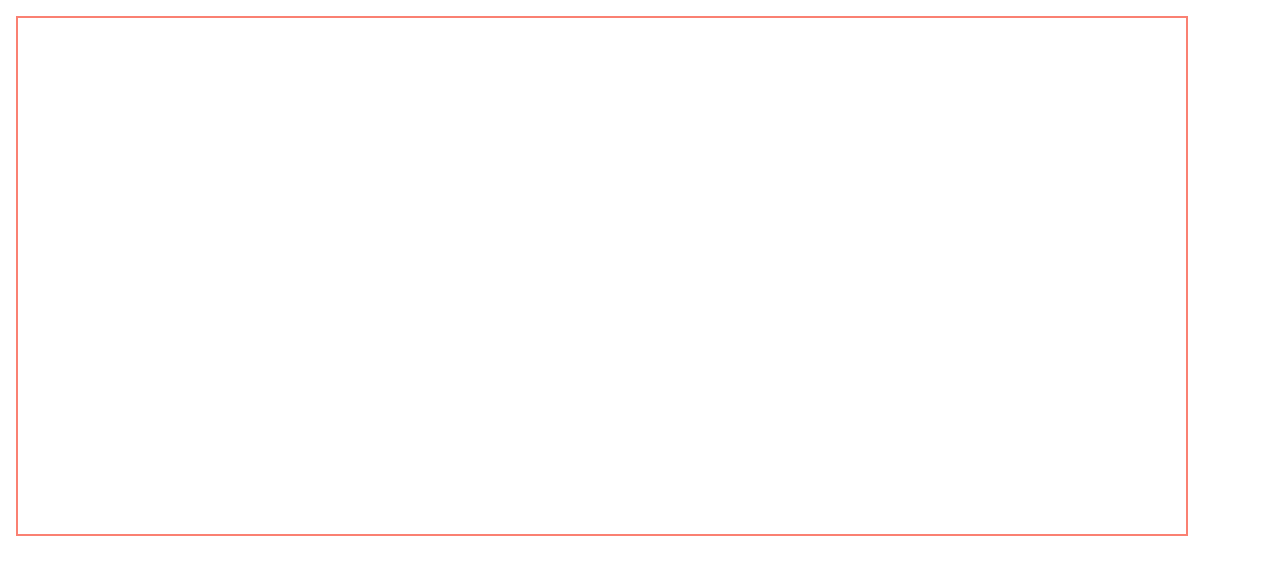
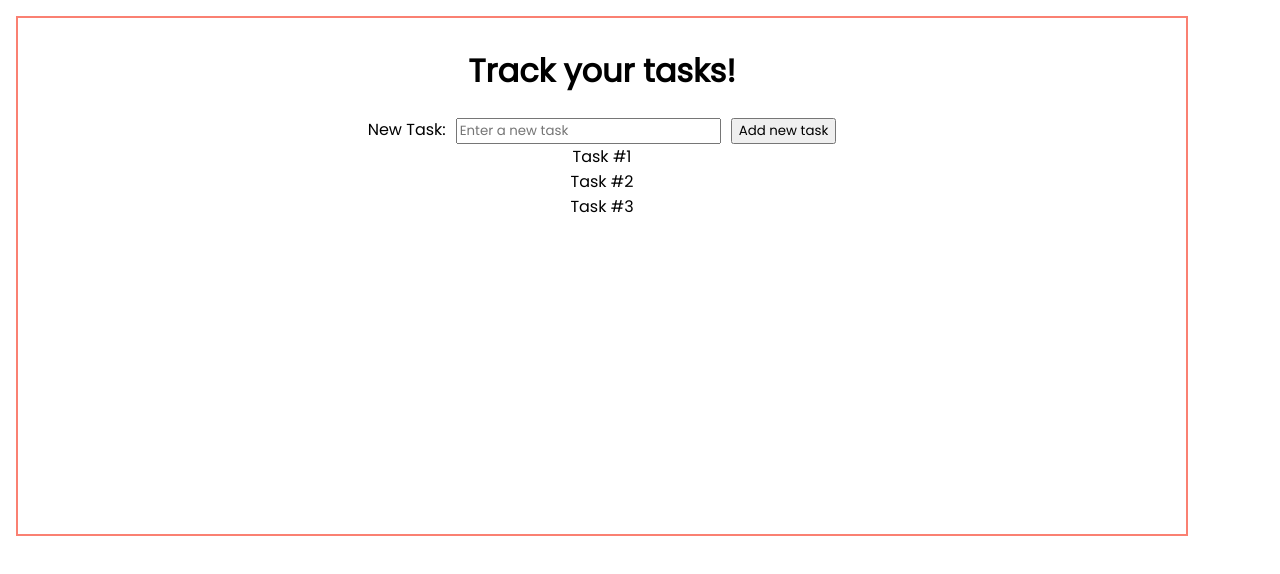
Before and after one commit to DustyDogCodex/Track-It, a React (Create React App) app: page / in a window 1280 px wide. Shown: the top 574 px of the page. Built offline with nearby package versions, Linux system fonts and the light colour scheme; the HTML template or start-up script is replaced by a standard one.

Commit message:
removed superfluous files. Added TaskList component that displays currently scheduled tasks. Made styling changes to components. Added JS to App.js to add new task to current list

```diff
--- a/src/App.js
+++ b/src/App.js
@@ -1,31 +1,61 @@
-import { useState } from "react";
+import React from 'react';
+import TaskList from "./components/TaskList";
 
 function App() {
-  const [tasks, setTasks] = useState([
+
+  /* hardcoded task list for testing out the current code. User will be able to add and update tasks. */
+  const [tasks, setTasks] = React.useState([
     {
         id: 1,
-        info: "Task #1",
-        time: 'March 8th at 5pm',
-        reminder: true
+        info: "Task #1"
     },
     {
         id: 2,
-        info: "Task #2",
-        time: 'March 9th at 6pm',
-        reminder: true
+        info: "Task #2"
     },
     {
         id: 3,
-        info: "Task #3",
-        time: 'March 10th at 9am',
-        reminder: true
+        info: "Task #3"
     }
   ])
 
+  const [newTask, setNewTask] = React.useState('')
+
+  function handleInputChange(e){
+    const newInput = e.target.value
+    setNewTask(newInput)
+  }
+
+  /* function for adding new task and preventing default event of reloading page after submitting */
+  function addNewTask(e){
+    const newID = tasks.length + 1
+
+    setTasks(prevTasks =>
+      [...prevTasks,
+        {
+          id: newID,
+          info: newTask
+        }
+    ])
+
+    console.log(tasks)
+
+    setNewTask('')
+    e.preventDefault()
+  }
 
   return (
     <div className="main">
-
+      <div className="addTask">
+        <h1>Track your tasks!</h1>
+        <form onSubmit={addNewTask}>
+          <label> New Task:
+            <input type="text" placeholder="Enter a new task" value={newTask} onChange={handleInputChange}/>
+          </label>
+          <input type="submit" value='Add new task'/>
+        </form>
+      </div>
+      <TaskList tasks={tasks} />
     </div>
   );
 }
--- /dev/null
+++ b/src/components/TaskList.js
@@ -0,0 +1,16 @@
+/* component that renders a list of tasks that have been set by the user. */
+
+function TaskList({ tasks }) {
+
+    const taskList = tasks.map(task => {
+        return <div>{task.info}</div>
+    })
+
+    return(
+        <div>
+            {taskList}
+        </div>
+    )
+}
+
+export default TaskList
--- a/src/index.css
+++ b/src/index.css
@@ -17,4 +17,6 @@ body{
   border: 2px solid salmon;
 }
 
-/* styling for header which includes the 'add a task' button */
+input{
+  margin-left: 10px;
+}
```
Also changed, not shown: public/manifest.json (deleted), public/robots.txt (deleted).
